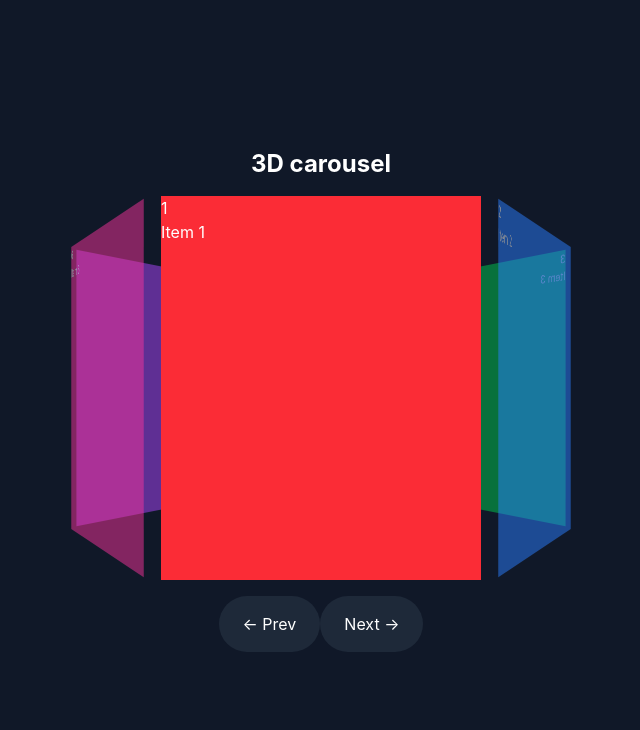
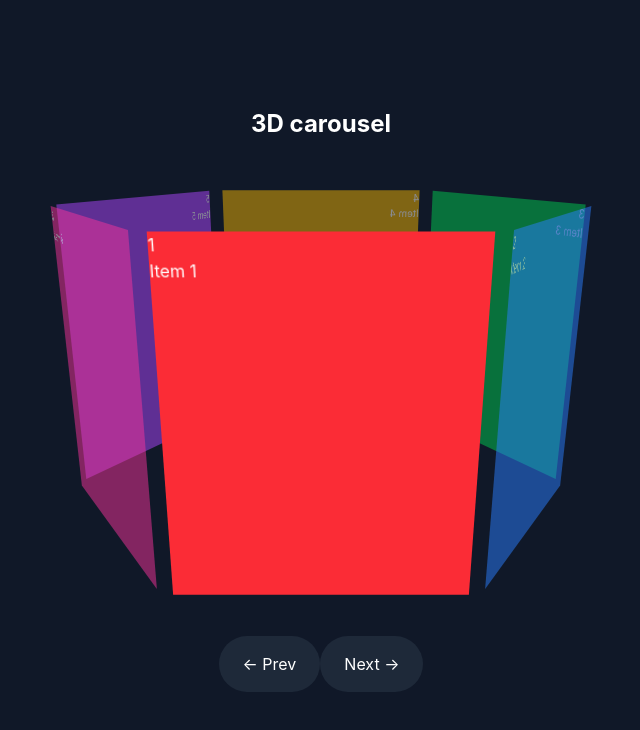
Before and after one commit to JunyaUkyou/3d-carousel, a React (Vite) app: page / in a window 1280 px wide. Shown: the top 730 px of the page, without its empty margins (319-959 px from the left). Built offline with nearby package versions, Linux system fonts and the light colour scheme.

Commit message:
add rotateX to carousel

```diff
--- a/src/components/carousel/index.tsx
+++ b/src/components/carousel/index.tsx
@@ -41,7 +41,7 @@ export const Carousel = <T,>({ ref, items, renderItem }: Props<T>) => {
         <div
           className="absolute w-full h-full transition-transform duration-700 transform-3d"
           style={{
-            transform: `translateZ(-${radius}px) rotateY(${-currentIndex * angleStep}deg)`,
+            transform: `rotateX(-20deg) translateZ(-${radius}px) rotateY(${-currentIndex * angleStep}deg)`,
           }}
         >
           {items.map((item, index) => {
@@ -54,7 +54,7 @@ export const Carousel = <T,>({ ref, items, renderItem }: Props<T>) => {
             return (
               <div
                 key={index}
-                className={`absolute inset-0 backface-visible `}
+                className={`absolute inset-0 backface-visible`}
                 style={{
                   transform: `rotateY(${itemAngle}deg) translateZ(${radius}px)`,
                 }}
--- a/src/pages/Home/index.tsx
+++ b/src/pages/Home/index.tsx
@@ -19,7 +19,7 @@ export const Home = () => {
 
   return (
     <div className="flex flex-col items-center justify-center min-h-screen bg-gray-900 text-white">
-      <h1 className="text-2xl font-bold mb-4">3D carousel</h1>
+      <h1 className="text-2xl font-bold mb-24">3D carousel</h1>
       <Carousel
         ref={carouselRef}
         items={CAROUSEL_ITEMS}
```
